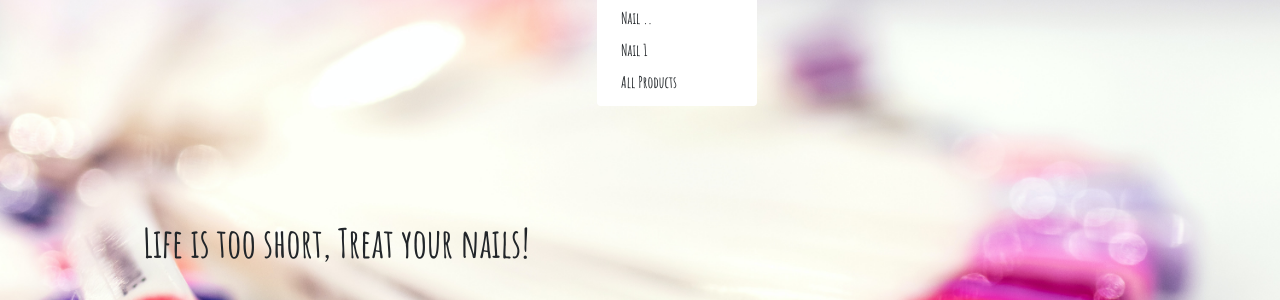
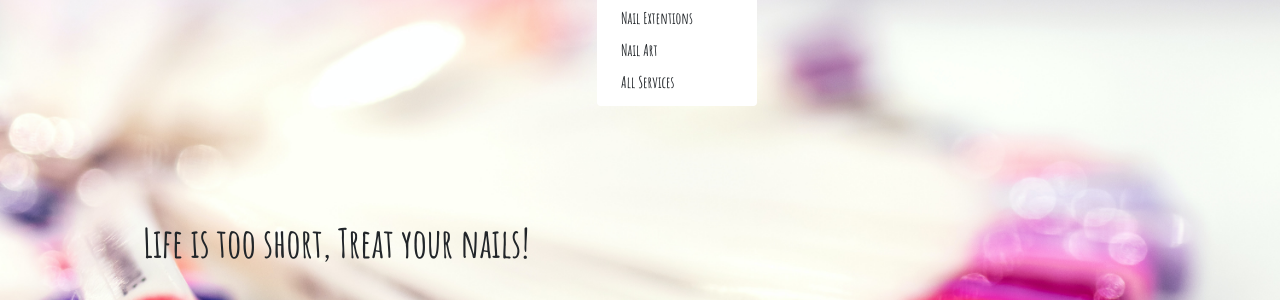
Before and after one commit to Taitdanielle/TheNailHutt, a Django app: page / in a window 1280 px wide, after a click on "SERVICES". Shown: the part 128-428 px from the top of the page. Run offline with Django 3.2, Linux system fonts and the light colour scheme; parts of the project's set-up code (start-up, migrations or seed data) failed here and were passed over; some libraries are stand-ins or nearby versions.

Commit message:
changed dropdown names for products in main-nav

```diff
--- a/templates/includes/main-nav.html
+++ b/templates/includes/main-nav.html
@@ -16,9 +16,9 @@
                 Services
             </a>
             <div class="dropdown-menu border-0" aria-labelledby="services-link">
-                <a href="" class="dropdown-item">Nail ..</a>
-                <a href="" class="dropdown-item">Nail 1</a>
-                <a href="" class="dropdown-item">All Products</a>
+                <a href="" class="dropdown-item">Nail Extentions</a>
+                <a href="" class="dropdown-item">Nail Art</a>
+                <a href="" class="dropdown-item">All Services</a>
             </div>
         </li>
 
```
